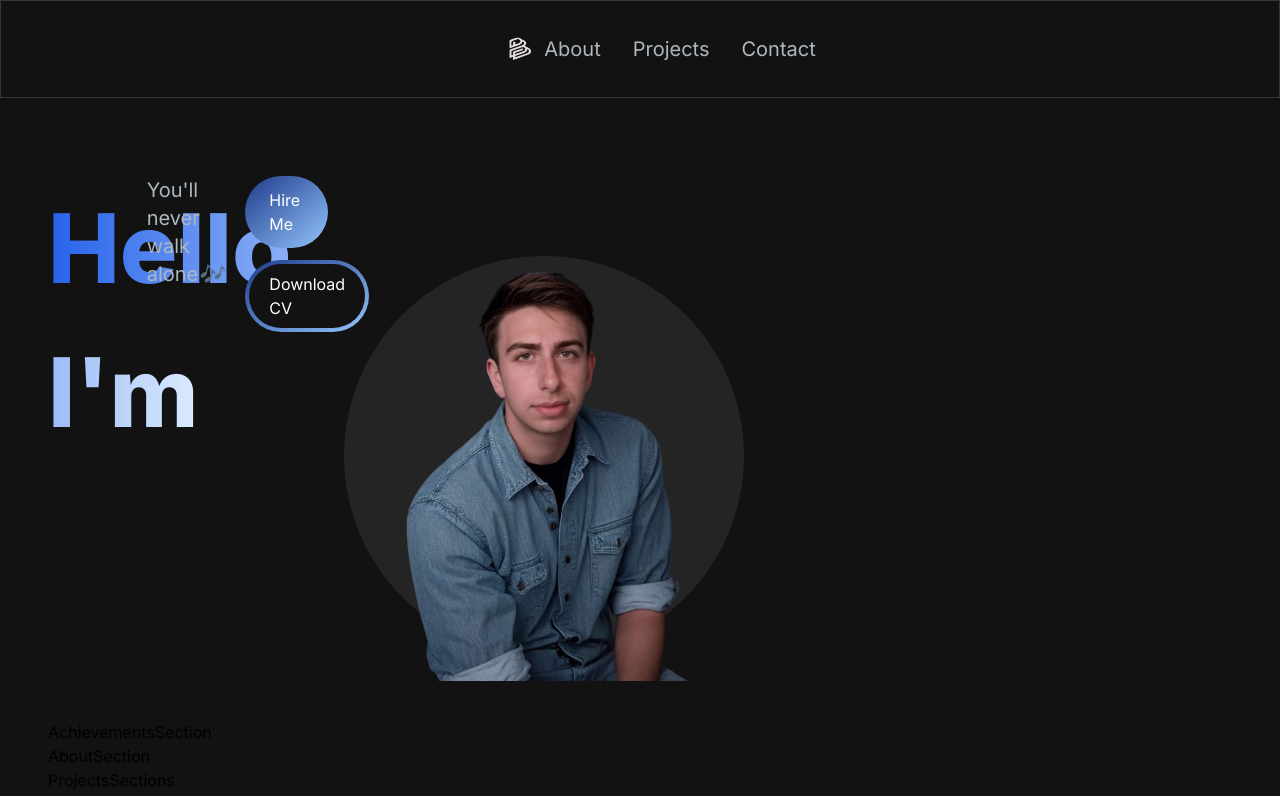
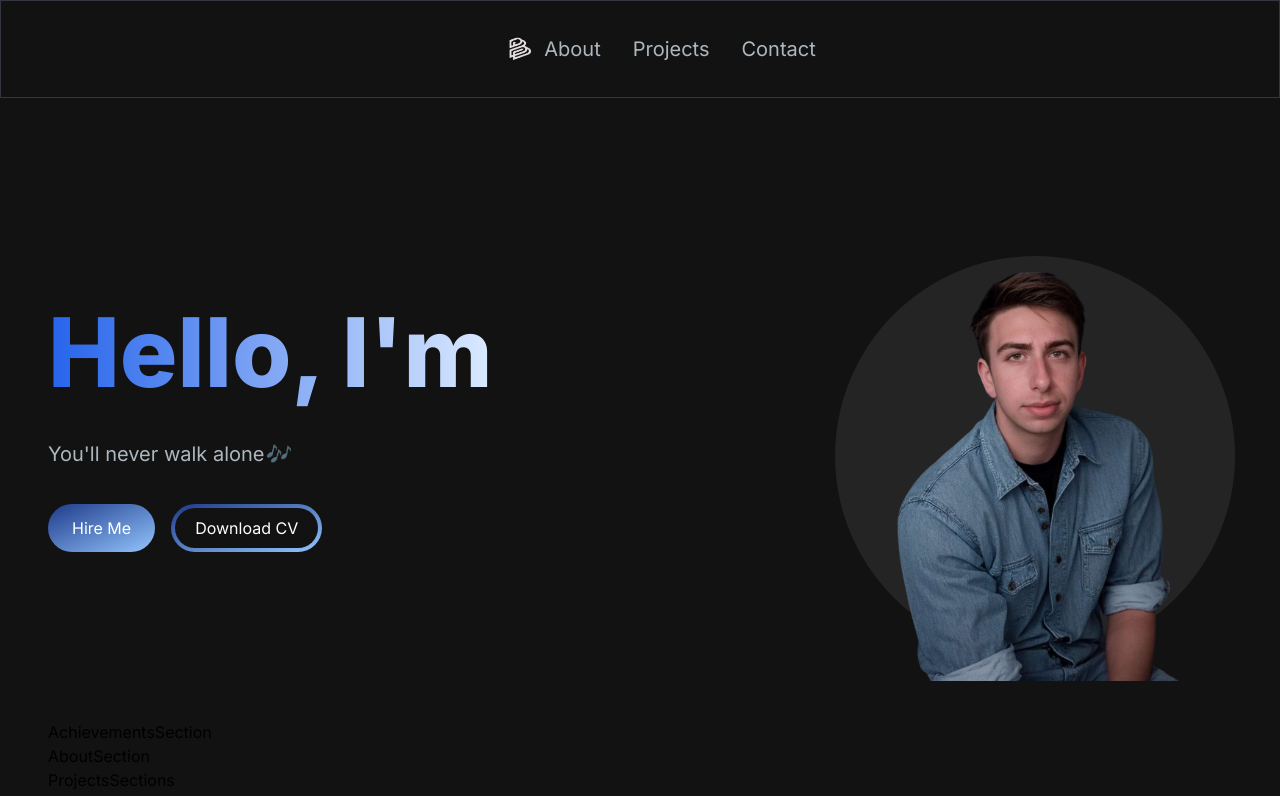
Before and after one commit to benjii66/Projet-12---Portfolio, a Next.js app in the folder portfolio/: page / in a window 1280 px wide. Shown: the top 796 px of the page. Built offline with nearby package versions, Linux system fonts and the light colour scheme.

Commit message:
try to fix the apostrophe

```diff
--- a/portfolio/src/app/components/HeroSection.jsx
+++ b/portfolio/src/app/components/HeroSection.jsx
@@ -9,9 +9,15 @@ const HeroSection = () => {
   return (
     <section className="lg:py-16">
       <div className="grid grid-cols-1 sm:grid-cols-12">
+        <motion.div
+          initial={{ opacity: 0, scale: 0.5 }}
+          animate={{ opacity: 1, scale: 1 }}
+          transition={{ duration: 0.5 }}
+          className="col-span-8 place-self-center text-center sm:text-left justify-self-start"
+        >
           <h1 className="text-white mb-4 text-4xl sm:text-5xl lg:text-8xl lg:leading-normal font-extrabold">
             <span className="text-transparent bg-clip-text bg-gradient-to-r from-blue-600 to-blue-100">
-              Hello, I&apos;m{" "}
+              Hello, I'm{" "}
             </span>
             <br></br>
 
@@ -35,7 +41,13 @@ const HeroSection = () => {
               </span>
             </Link>
           </div>
-
+        </motion.div>
+        <motion.div
+          initial={{ opacity: 0, scale: 0.5 }}
+          animate={{ opacity: 1, scale: 1 }}
+          transition={{ duration: 0.5 }}
+          className="col-span-4 place-self-center mt-4 lg:mt-0"
+        >
         <div className="bg-[#46454559] lg:w-[400px] lg:h-[400px] w-[250px] h-[250px] rounded-full relative mt-20">
           <Image
             src="/images/benji.png"
@@ -45,6 +57,7 @@ const HeroSection = () => {
             height={300}
           />
         </div>
+        </motion.div>
       </div>
     </section>
   );
```
